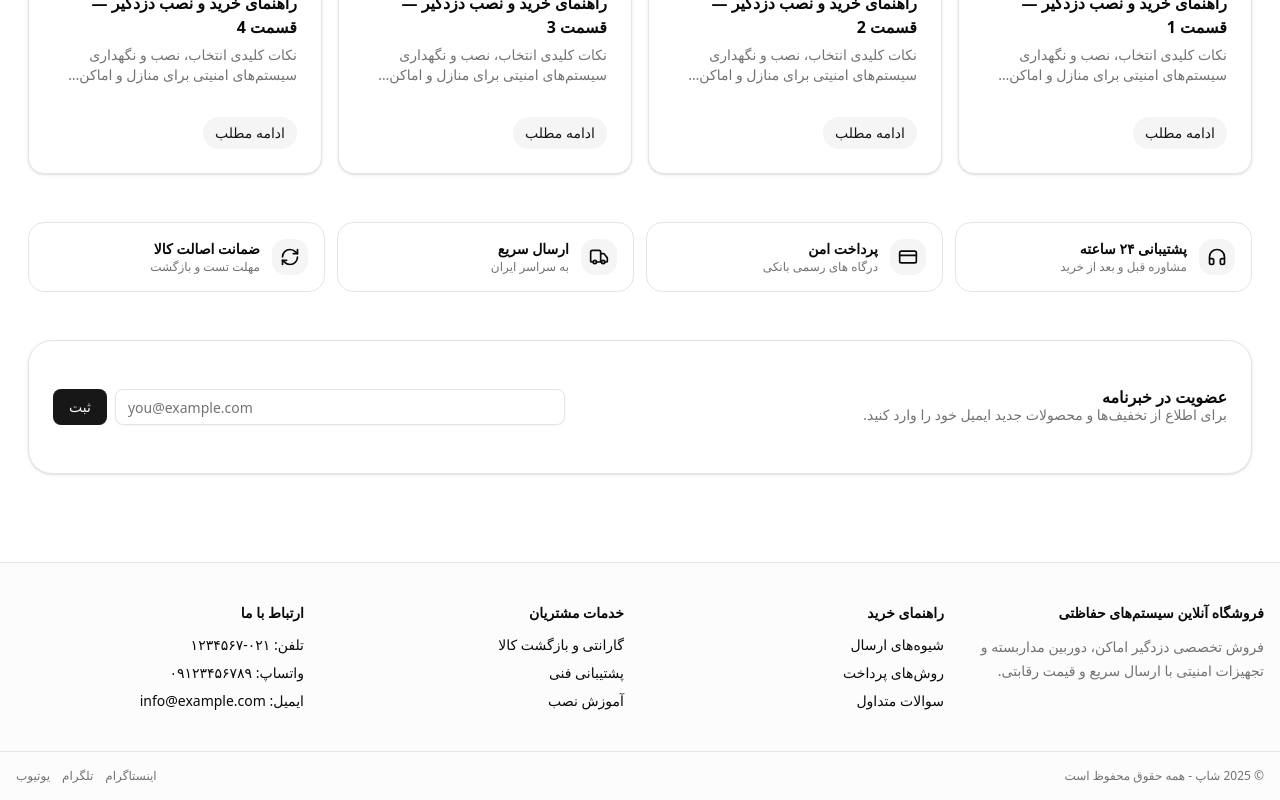
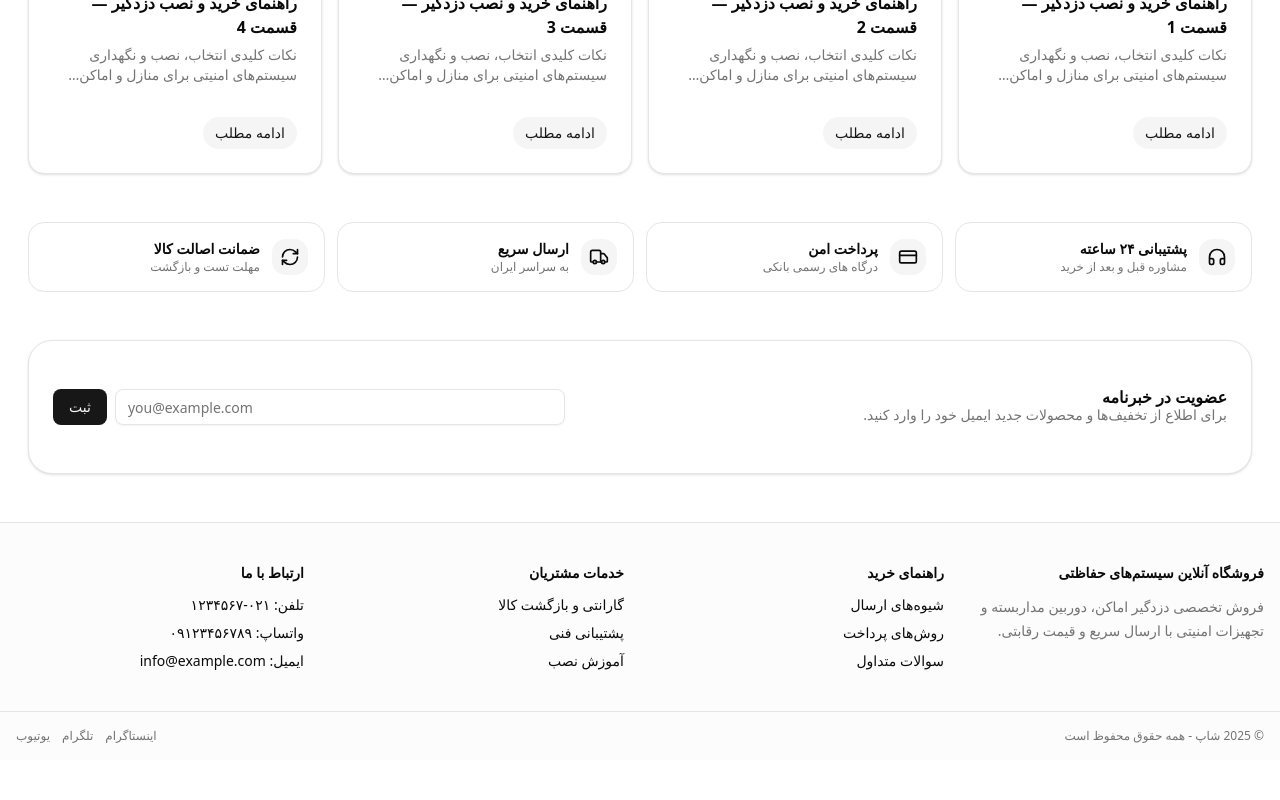
Before and after one commit to ftmhabt/full-shop-prototype, a Next.js app: page / in a window 1280 px wide. Shown: the part 3407-4207 px from the top of the page. After the commit the page ends 4167 px from the top, so only its background shows below. Built offline with nearby package versions, Linux system fonts and the light colour scheme.

Commit message:
Fix param error

```diff
--- a/src/app/layout.tsx
+++ b/src/app/layout.tsx
@@ -91,7 +91,7 @@ export default function RootLayout({
         </main>
 
         {/* Footer */}
-        <footer className="border-t bg-muted/30 mt-10">
+        <footer className="border-t bg-muted/30">
           <div className="container mx-auto grid grid-cols-2 gap-8 px-4 py-10 text-sm sm:grid-cols-4">
             <div>
               <h3 className="mb-3 font-bold">
--- a/src/app/product/[slug]/page.tsx
+++ b/src/app/product/[slug]/page.tsx
@@ -7,7 +7,8 @@ export async function generateMetadata({
 }: {
   params: { slug: string };
 }): Promise<Metadata> {
-  const product = await getProductBySlug(params.slug);
+  const { slug } = await params;
+  const product = await getProductBySlug(slug);
 
   return {
     title: `${product.name} | My Shop`,
@@ -31,7 +32,8 @@ export default async function ProductPage({
 }: {
   params: { slug: string };
 }) {
-  const product = await getProductBySlug(params.slug);
+  const { slug } = await params;
+  const product = await getProductBySlug(slug);
 
   return (
     <>
```
